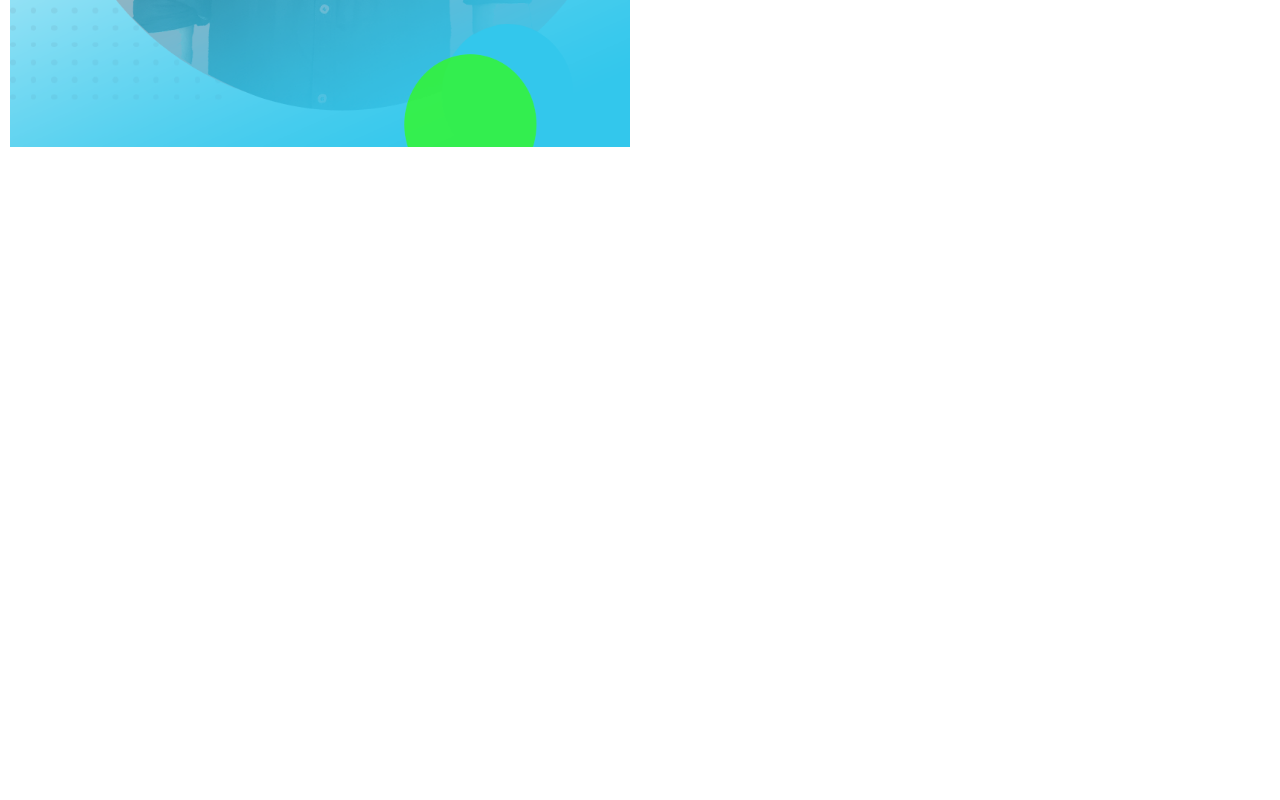
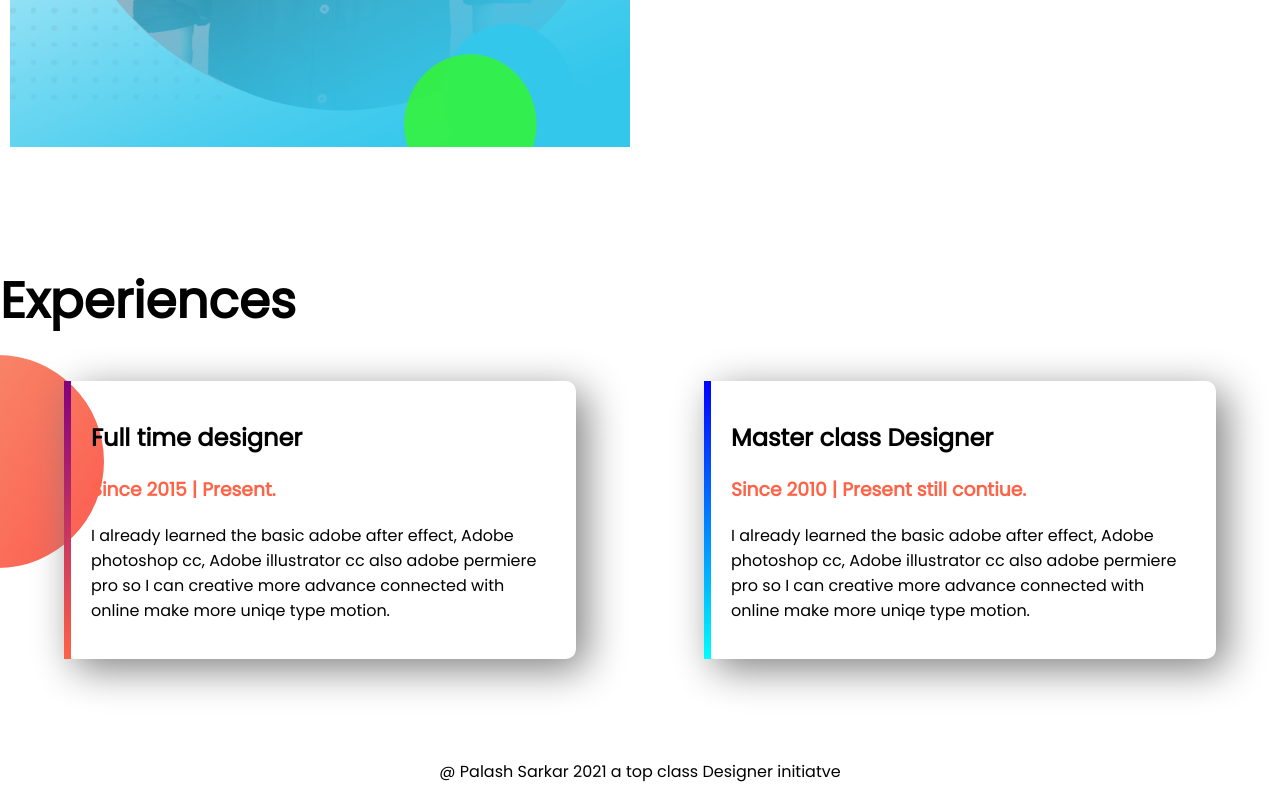
Before and after one commit to spalas/Palash-Sarkar-portfolio, a plain HTML site: page index.html in a window 1280 px wide. Shown: the part 1221-2021 px from the top of the page. Before the commit the page ends 1485 px from the top, so only its background shows below. Drawn offline with Linux system fonts and the light colour scheme.

Commit message:
section thrid add

```diff
--- a/index.html
+++ b/index.html
@@ -15,7 +15,7 @@
 </head>
 
 <body>
-    <section class="top-banner">
+    <section class="top-banner flexible-container">
 
         <div class="half-width">
             <h1>Welcome to </h1>
@@ -35,7 +35,7 @@
             <img src="my-new-bg.gif" alt="">
         </div>
     </section>
-    <section class="dream-big">
+    <section class="dream-big flexible-container">
 
         <div class="half-width">
             <img src="my pic.png" alt="">
@@ -58,6 +58,28 @@
                 RESUME</a>
         </div>
     </section>
+    <section class="experience-area">
+        <h1>Experiences</h1>
+        <div class="flexible-container">
+            <div id="might" class="experience-item">
+                <h2>Full time designer</h2>
+                <h3 class="tomato">Since 2015 | Present.</h3>
+                <p>I already learned the basic adobe after effect, Adobe photoshop cc, Adobe illustrator cc also adobe
+                    permiere pro so I can creative more advance connected with online make more uniqe type motion.</p>
+
+            </div>
+            <div id="under" class="experience-item">
+                <h2>Master class Designer</h2>
+                <h3 class="tomato">Since 2010 | Present still contiue.</h3>
+                <p>I already learned the basic adobe after effect, Adobe photoshop cc, Adobe illustrator cc also adobe
+                    permiere pro so I can creative more advance connected with online make more uniqe type motion.</p>
+
+            </div>
+        </div>
+    </section>
+    <footer>
+        <p>@ Palash Sarkar 2021 a top class Designer initiatve</p>
+    </footer>
 
 </body>
 
--- a/style.css
+++ b/style.css
@@ -9,7 +9,7 @@ h1{
 .tomato{
     color: tomato;
 }
-section{
+.flexible-container{
     display: flex;
     margin-bottom: 100px;
 }
@@ -40,3 +40,34 @@ section{
     background-position: right;
 
 }
+.experience-area{
+    background-image: url(exp-bg.png);
+    background-repeat: no-repeat;
+    background-position:left;
+
+}
+
+
+
+.experience-item{
+    box-shadow: 10px 10px 40px gray;
+    width: 40%;
+    margin-left: 5%;
+    margin-right: 5%;
+    padding: 20px;
+    border-radius: 10px;
+   /** border-left: 10px solid rgb(19, 224, 139);**/
+}
+#might{
+    border-left: 7px solid;
+    border-image:linear-gradient(purple, tomato);
+    border-image-slice: 1;
+}
+#under{
+    border-left: 7px solid;
+    border-image:linear-gradient(blue, cyan);
+    border-image-slice: 1;
+}
+footer p{
+    text-align: center;
+}
```
